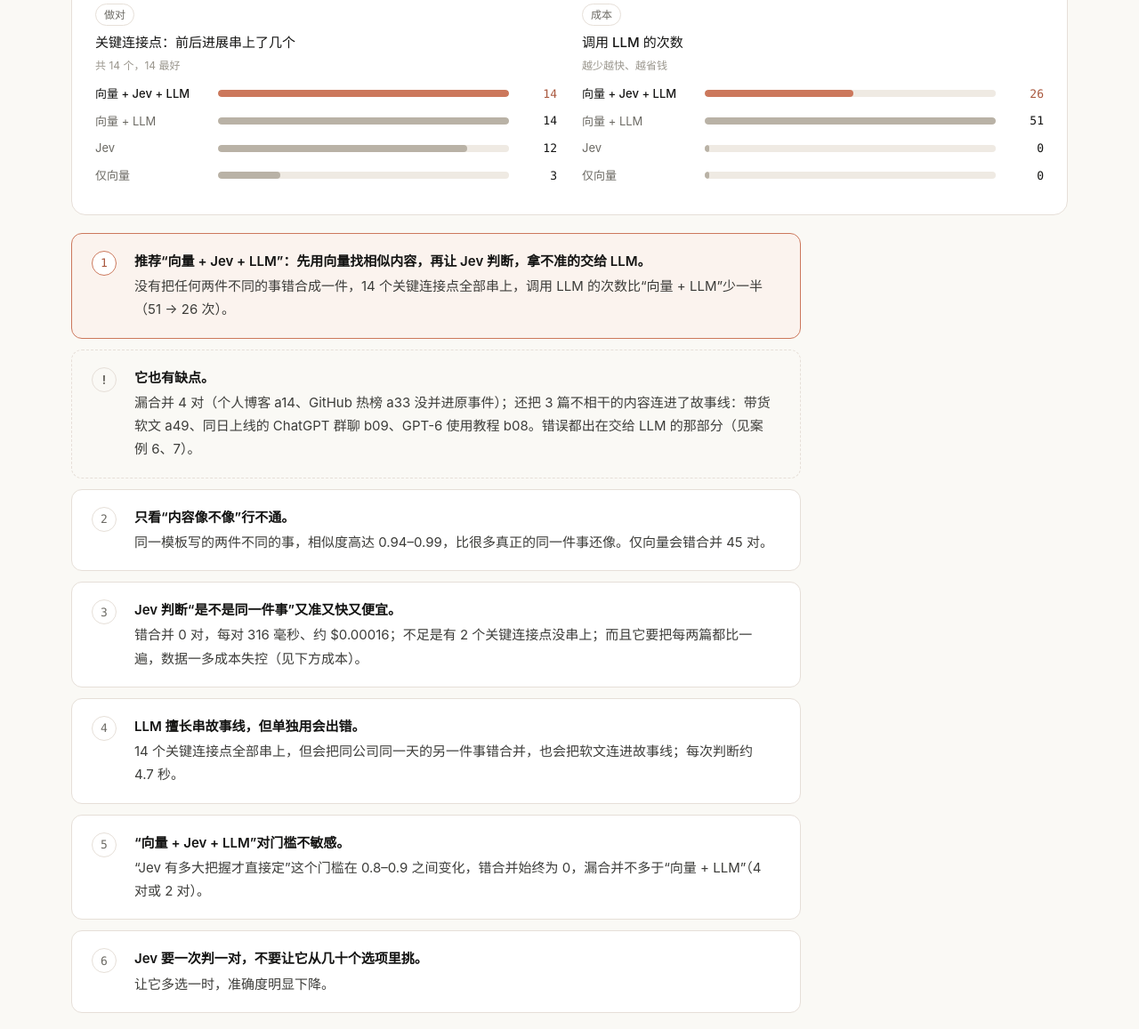
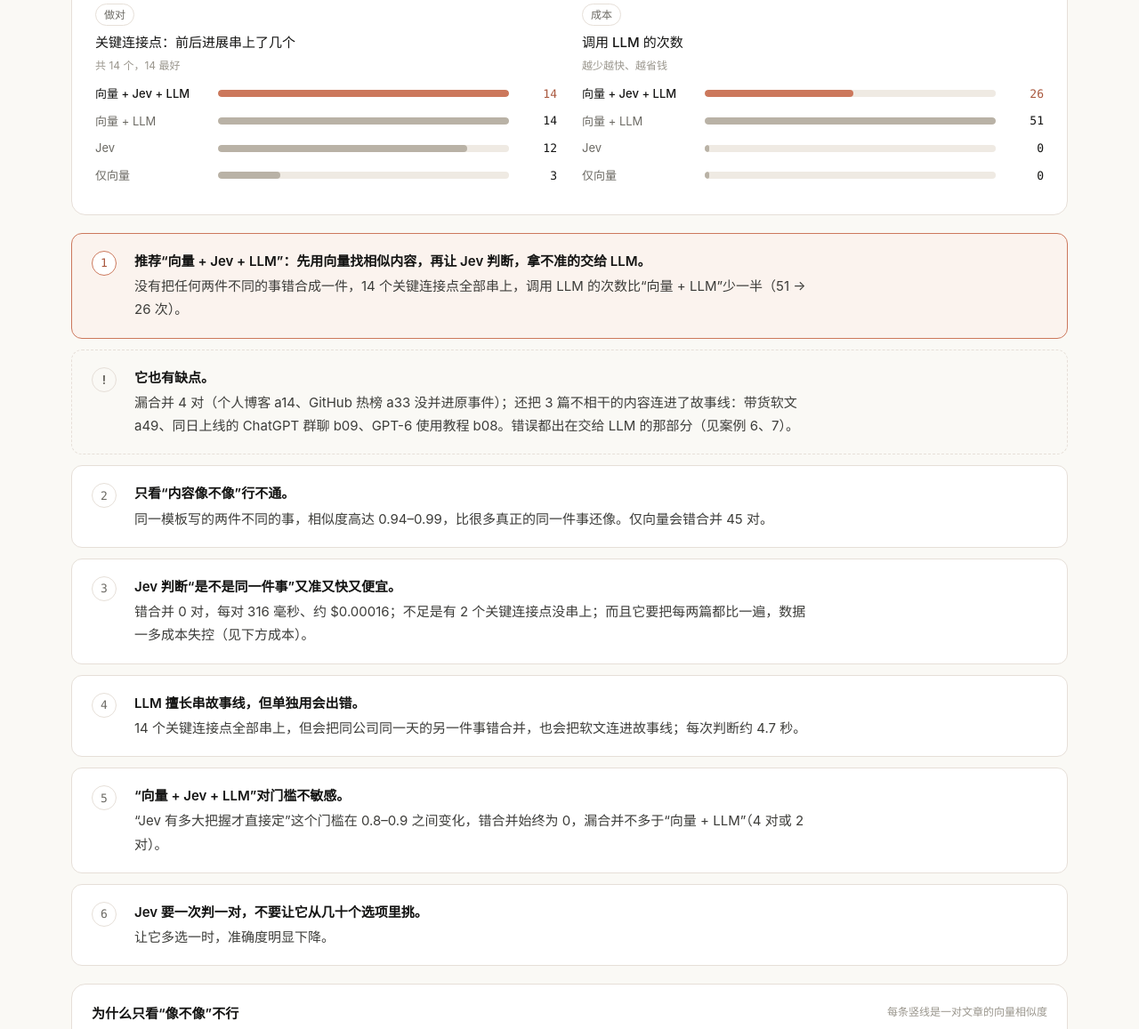
Before and after one commit to Maybe404/html, a plain HTML site: page public/data-aggregation-eval.html in a window 1280 px wide. Shown: the part 2050-3207 px from the top of the page at 89% size. Drawn offline with Linux system fonts and the light colour scheme.

Commit message:
style: align conclusion cards with the chart width
Co-Authored-By: Claude Opus 5.5 <noreply@anthropic.com>

```diff
--- a/public/data-aggregation-eval.html
+++ b/public/data-aggregation-eval.html
@@ -283,8 +283,7 @@ ul.terms{list-style:none;padding:0;margin:0;display:grid;gap:6px} ul.terms b{col
 .case-why{font-size:13px;color:var(--body);margin:14px 0 0;padding-top:12px;border-top:1px dashed var(--hair)}
 @media (max-width:860px){.pair{grid-template-columns:1fr}.vs{grid-auto-flow:column;gap:8px}.verdicts{grid-template-columns:repeat(2,minmax(0,1fr))}.want{margin-left:0}}
 .sub-lede,section>p,.note,.cost .note,.mini .note{max-width:720px}
-.findings{max-width:820px}
-.findings li>div{max-width:720px}
+.findings li>div{max-width:760px}
 .card p,.card li{max-width:720px}
 footer{border-top:1px solid var(--hair);padding-top:20px;font-size:13px;color:var(--faint)}
 @media (max-width:860px){.hero{grid-template-columns:1fr;gap:36px} h1{font-size:28px} .step-body{grid-template-columns:1fr}
```
